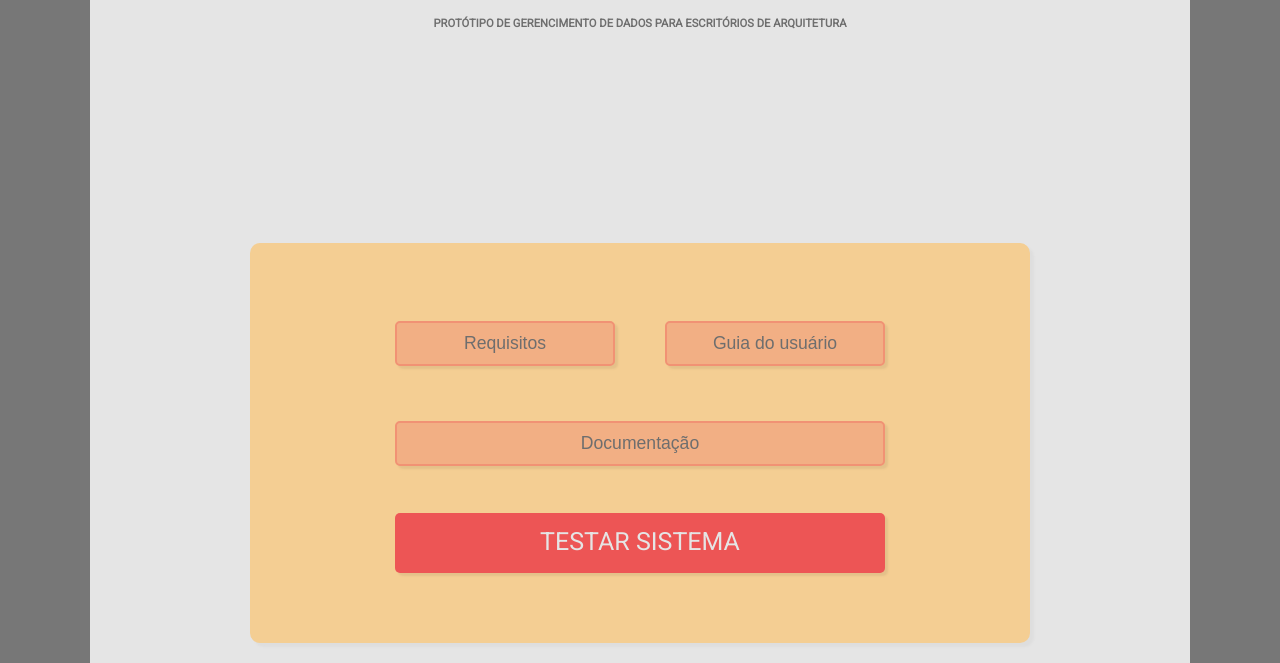
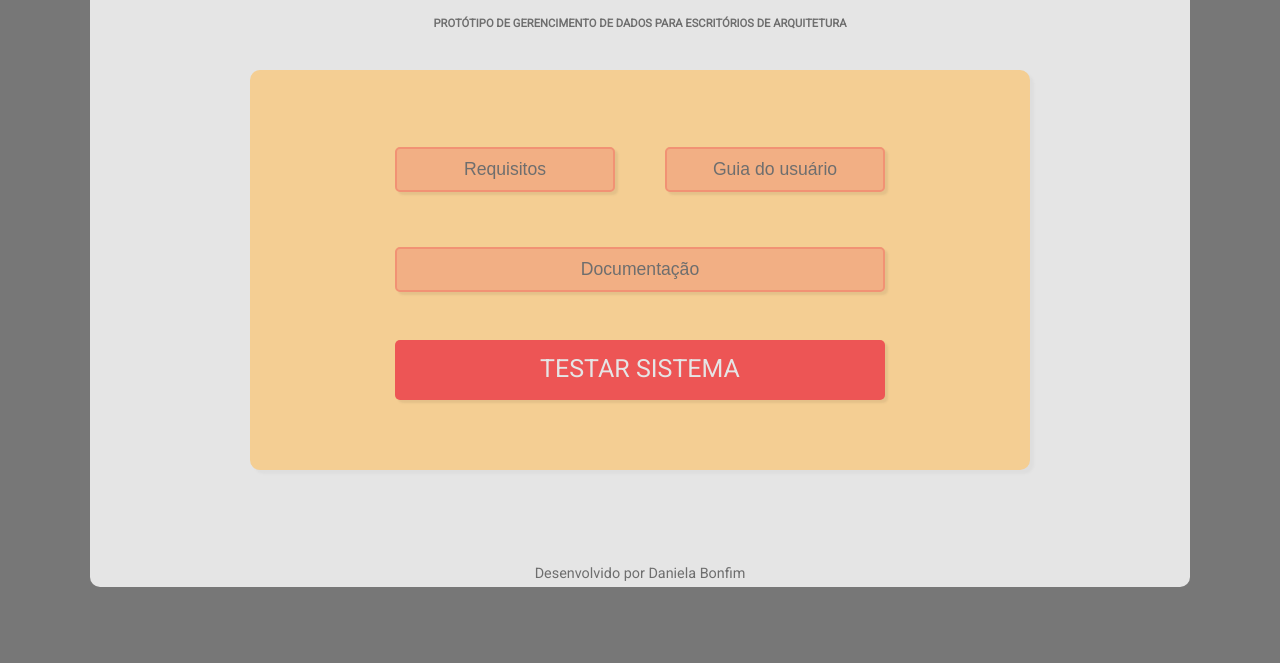
Before and after one commit to danibonfim/ARQuive, a website: page public/index.html in a window 1280 px wide. Shown: the part 137-800 px from the top of the page. Drawn offline with nearby package versions, Linux system fonts and the light colour scheme.

Commit message:
testando display

```diff
--- a/public/style.css
+++ b/public/style.css
@@ -140,7 +140,7 @@ button:hover{
 .container{
    background-color: #e5e5e5;
    margin-top: 1.5em;
-   height: 210%;
+   height: 700px;
    max-width: 1100px;
    border-radius: 10px;
    display: grid;
```
